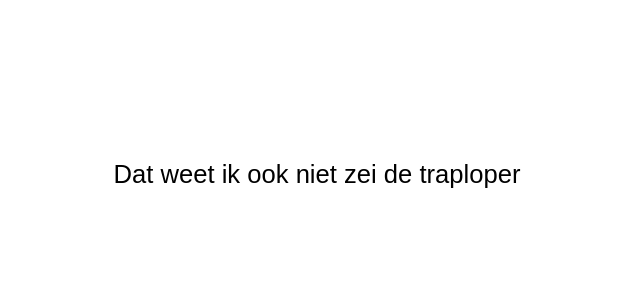
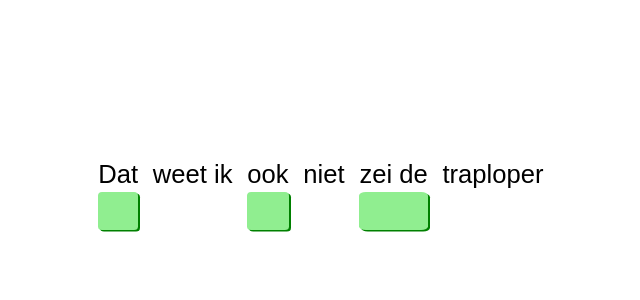
Before and after one commit to tsg-humlab/autinto, a React (Create React App) app in the folder frontend/exercise-widget/: page / in a window 1280 px wide. Shown: the top 300 px of the page, without its empty margins (323-963 px from the left). Built offline with nearby package versions, Linux system fonts and the light colour scheme.

Commit message:
Create Annotatables that produce green boxes

```diff
--- /dev/null
+++ b/frontend/exercise-widget/src/Annotatable.js
@@ -0,0 +1,10 @@
+import React, { Component } from 'react';
+
+export default function Annotatable({ text }) {
+  return (
+    <div className="annotatable">
+      {text}
+      <div className="box"></div>
+    </div>
+  )
+}
--- a/frontend/exercise-widget/src/App.css
+++ b/frontend/exercise-widget/src/App.css
@@ -3,3 +3,18 @@
   text-align: center;
 	font-size: 1.6em;
 }
+
+.annotatable {
+	display: inline-block;
+	margin: 0 .3em;
+}
+
+.box {
+	display: block;
+	margin-top: .1em;
+	position: relative;
+	background-color: lightgreen;
+	height: 1.5em;
+	border-radius: 10%;
+	box-shadow: 2px 1.5px green;
+}
--- a/frontend/exercise-widget/src/App.js
+++ b/frontend/exercise-widget/src/App.js
@@ -1,11 +1,12 @@
 import React, { Component } from 'react';
 import './App.css';
+import Annotatable from './Annotatable'
 
 class App extends Component {
   render() {
     return (
       <div className="App">
-        Dat weet ik ook niet zei de traploper
+        <Annotatable text="Dat"/> weet ik <Annotatable text="ook"/> niet <Annotatable text="zei de"/> traploper
       </div>
     );
   }
```
